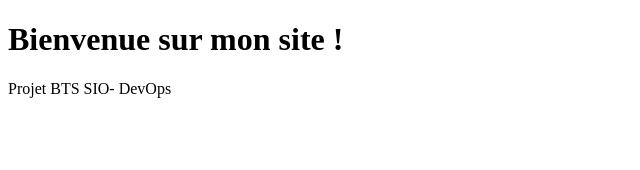
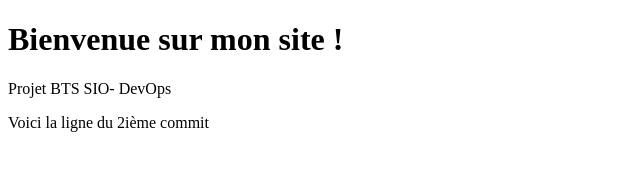
Before and after one commit to NB-GH/TP-GitHub-Actions, a plain HTML site: page index.html in a window 1280 px wide. Shown: the whole page, without its empty margins (0-640 px from the left). Drawn offline with Linux system fonts and the light colour scheme.

Commit message:
Ajout - Deuxième Commit

```diff
--- a/index.html
+++ b/index.html
@@ -7,5 +7,6 @@
     <body>
         <h1>Bienvenue sur mon site !</h1>
         <p>Projet BTS SIO- DevOps</p>
+        <p>Voici la ligne du 2ième commit</p>
     </body>
  </html>
```
